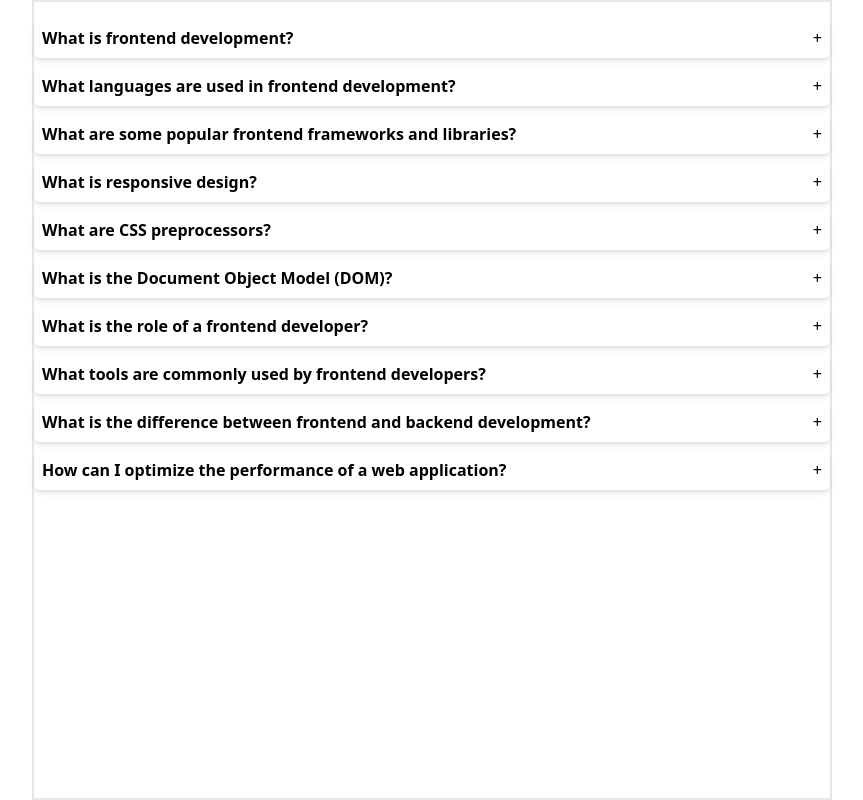
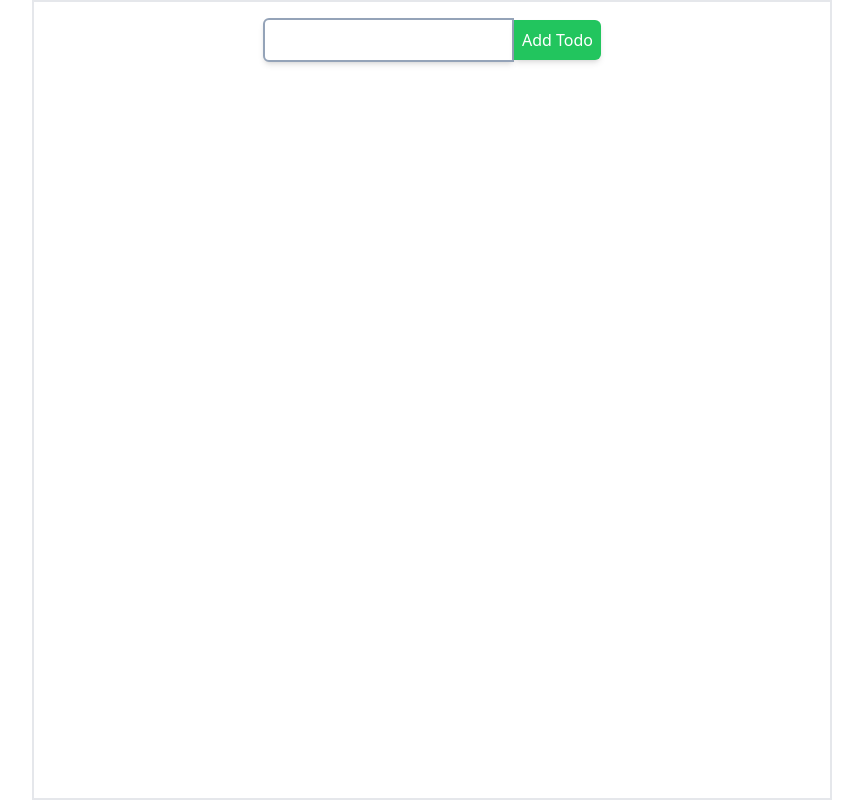
Before and after one commit to Saroj-Kumarr/React-Machine-Coding-Questions, a React (Vite) app: page / in a window 1280 px wide. Shown: the whole page, without its empty margins (208-1071 px from the left). Built offline with nearby package versions, Linux system fonts and the light colour scheme.

Commit message:
Created a simple todo app ✅

```diff
--- a/src/App.jsx
+++ b/src/App.jsx
@@ -1,9 +1,10 @@
 import Accordian from "./components/Accordian";
+import TodoList from "./components/TodoList";
 
 const App = () => {
   return (
     <div className="mx-auto w-[800px] border-2 border-gray-200 h-screen">
-      <Accordian />
+      <TodoList />
     </div>
   );
 };
--- /dev/null
+++ b/src/components/TodoCard.jsx
@@ -0,0 +1,17 @@
+/* eslint-disable react/prop-types */
+
+const TodoCard = ({ todo, toggleTodo, deleteTodo }) => {
+  return (
+    <div key={todo.id} className="flex items-center justify-between p-2 gap-10">
+      <p className={`${todo.isCompleted && "line-through"}`}>{todo.todo}</p>
+      <div className="flex gap-3">
+        <button onClick={() => toggleTodo(todo.id)}>
+          {todo.isCompleted ? "❌" : "✅"}
+        </button>
+        <button onClick={() => deleteTodo(todo.id)}>Delete</button>
+      </div>
+    </div>
+  );
+};
+
+export default TodoCard;
--- /dev/null
+++ b/src/components/TodoList.jsx
@@ -0,0 +1,89 @@
+import { useEffect, useState } from "react";
+import TodoCard from "./TodoCard";
+
+const TodoList = () => {
+  const [todos, setTodos] = useState(
+    JSON.parse(localStorage.getItem("todos")) || []
+  );
+  const [todo, setTodo] = useState("");
+
+  const addTodo = () => {
+    setTodos((prevTodos) => {
+      return [
+        ...prevTodos,
+        {
+          id: Math.random().toString(),
+          todo: todo,
+          isCompleted: false,
+        },
+      ];
+    });
+
+    setTodo("");
+  };
+
+  useEffect(() => {
+    localStorage.setItem("todos", JSON.stringify(todos));
+  }, [todos]);
+
+  const toggleTodo = (id) => {
+    setTodos((prevTodos) => {
+      return prevTodos.map((todo) => {
+        if (todo.id === id) {
+          return {
+            ...todo,
+            isCompleted: !todo.isCompleted,
+          };
+        }
+        return todo;
+      });
+    });
+  };
+
+  const deleteTodo = (id) => {
+    setTodos((prevTodos) => {
+      return prevTodos.filter((todo) => todo.id !== id);
+    });
+  };
+
+  const handleKeyDown = (e) => {
+    if (e.key === "Enter") {
+      addTodo();
+    }
+  };
+
+  return (
+    <div className="flex items-center justify-center flex-col p-4">
+      <div>
+        <input
+          type="text"
+          className="rounded-l-md p-2 shadow-md border-2 border-slate-400 focus:outline-none"
+          value={todo}
+          onChange={(e) => setTodo(e.target.value)}
+        />
+
+        <button
+          onKeyDown={handleKeyDown}
+          className="p-2 shadow-md rounded-r-md bg-green-500 text-white"
+          onClick={addTodo}
+        >
+          Add Todo
+        </button>
+      </div>
+      <div>
+        {todos.map((todo) => {
+          return (
+            <TodoCard
+              key={todo.id}
+              todo={todo}
+              toggleTodo={toggleTodo}
+              deleteTodo={deleteTodo}
+            />
+          );
+        })}
+      </div>
+    </div>
+  );
+};
+
+export default TodoList;
```
